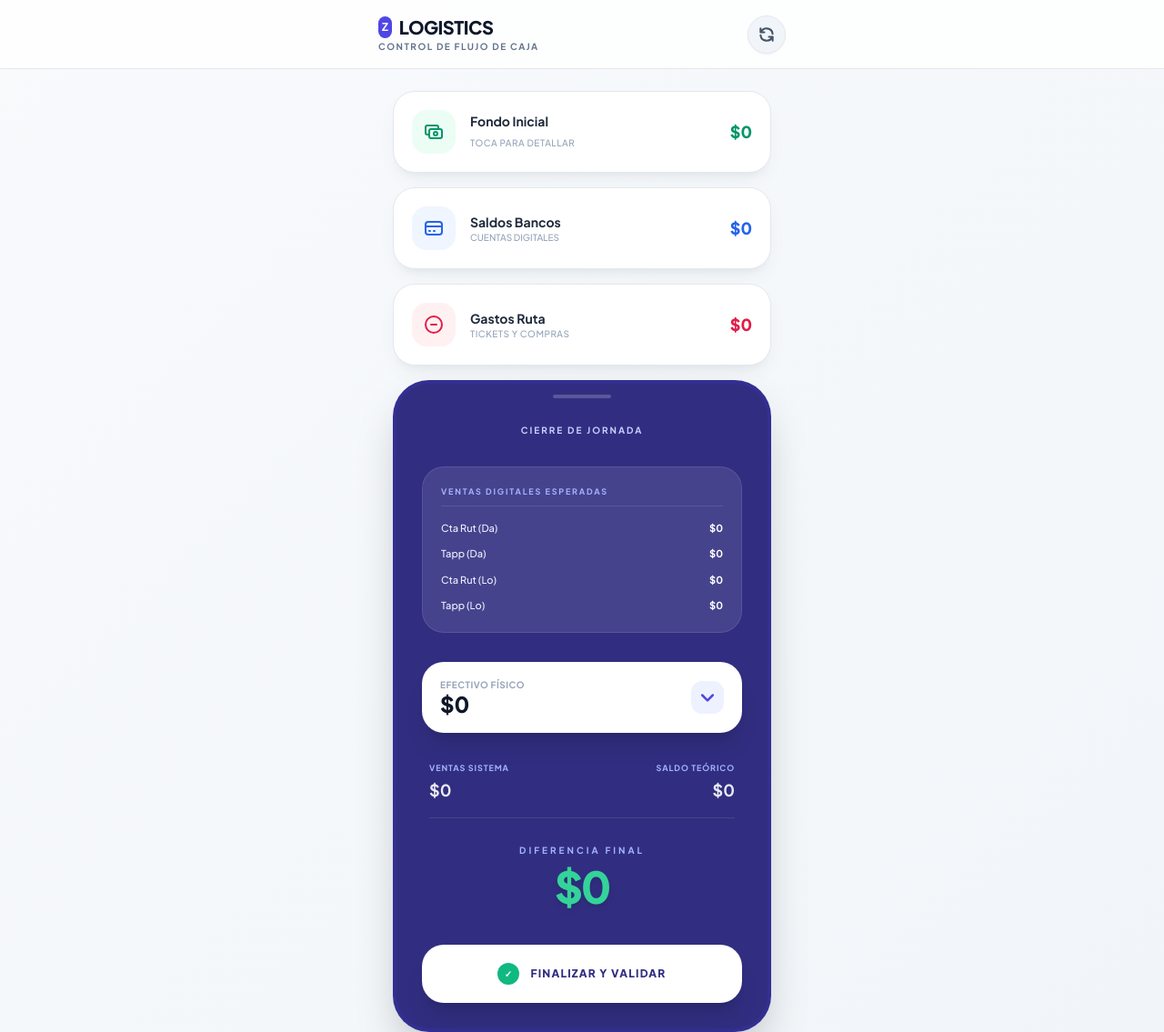
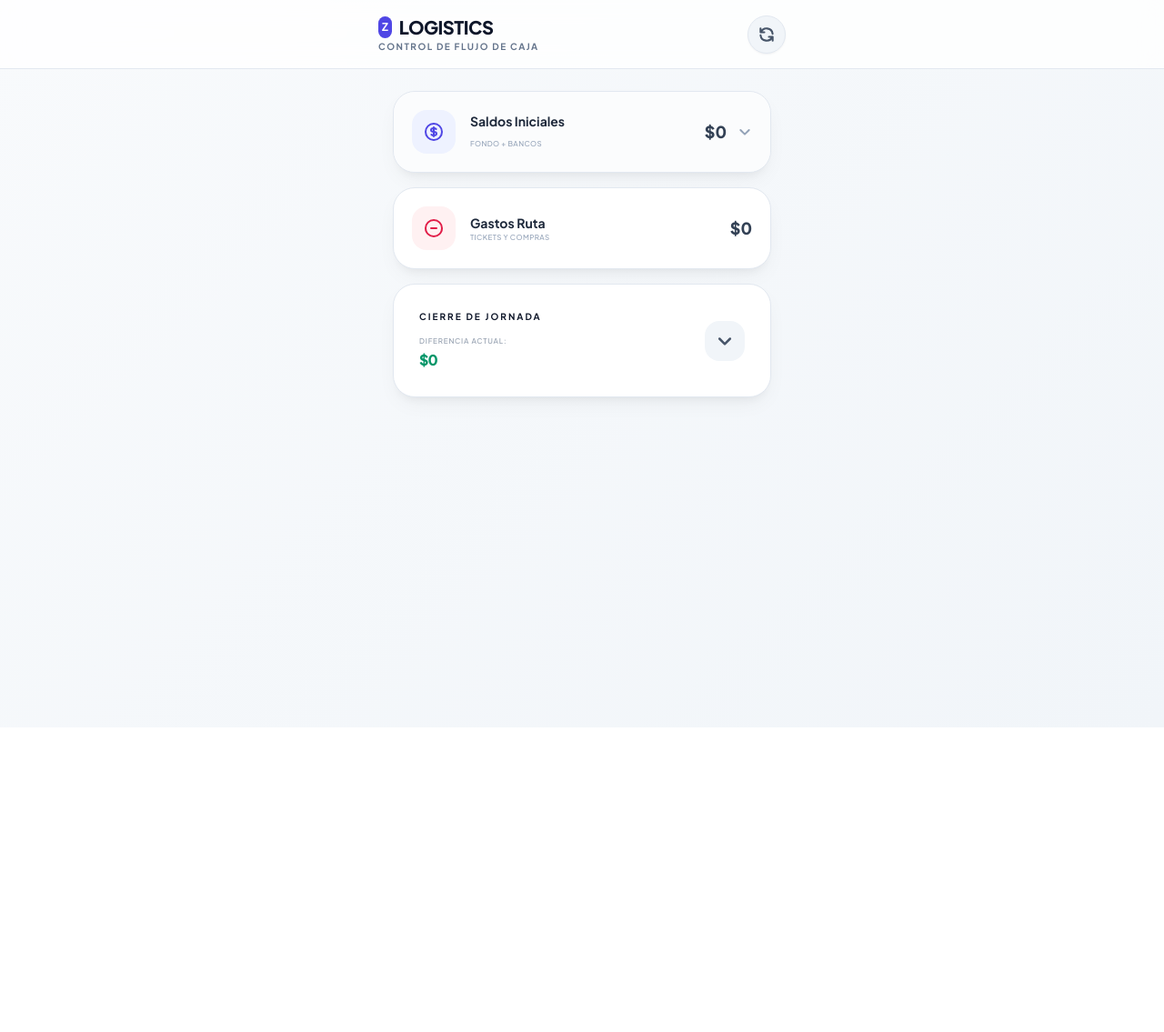
Before and after one commit to danix4421-tech/AppcControDeCaja, a plain HTML site: page index.html in a window 1280 px wide. Shown: the top 1135 px of the page at 91% size. After the commit the page ends 800 px from the top, so only its background shows below. Drawn offline with nearby package versions, Linux system fonts and the light colour scheme.

Commit message:
Update index.html

```diff
--- a/index.html
+++ b/index.html
@@ -18,7 +18,6 @@
 
         .card-shadow { box-shadow: 0 10px 25px -5px rgba(0, 0, 0, 0.05), 0 8px 10px -6px rgba(0, 0, 0, 0.05); }
 
-        /* Animación suave para los detalles */
         details[open] summary ~ * { animation: slideDown 0.3s ease-out; }
         @keyframes slideDown {
             0% { opacity: 0; transform: translateY(-10px); }
@@ -49,56 +48,66 @@
 
     <main class="max-w-md mx-auto px-4 mt-6 space-y-4">
 
-        <details id="detFondo" class="group bg-white rounded-3xl border border-slate-200 card-shadow overflow-hidden">
-            <summary class="flex justify-between items-center p-5 cursor-pointer list-none">
+        <details id="detSaldosIniciales" class="group bg-white rounded-3xl border border-slate-200 card-shadow overflow-hidden">
+            <summary class="flex justify-between items-center p-5 cursor-pointer list-none bg-slate-50/50">
                 <div class="flex items-center gap-4">
-                    <div class="p-3 bg-emerald-50 text-emerald-600 rounded-2xl">
-                        <svg xmlns="http://www.w3.org/2000/svg" class="h-6 w-6" fill="none" viewBox="0 0 24 24" stroke="currentColor"><path stroke-linecap="round" stroke-linejoin="round" stroke-width="2" d="M17 9V7a2 2 0 00-2-2H5a2 2 0 00-2 2v6a2 2 0 002 2h2m2 4h10a2 2 0 002-2v-6a2 2 0 00-2-2H9a2 2 0 00-2 2v6a2 2 0 002 2zm7-5a2 2 0 11-4 0 2 2 0 014 0z" /></svg>
+                    <div class="p-3 bg-indigo-50 text-indigo-600 rounded-2xl">
+                        <svg xmlns="http://www.w3.org/2000/svg" class="h-6 w-6" fill="none" viewBox="0 0 24 24" stroke="currentColor"><path stroke-linecap="round" stroke-linejoin="round" stroke-width="2" d="M12 8c-1.657 0-3 .895-3 2s1.343 2 3 2 3 .895 3 2-1.343 2-3 2m0-8c1.11 0 2.08.402 2.599 1M12 8V7m0 1v8m0 0v1m0-1c-1.11 0-2.08-.402-2.599-1M21 12a9 9 0 11-18 0 9 9 0 0118 0z" /></svg>
                     </div>
                     <div>
-                        <h2 class="font-bold text-slate-800 text-sm">Fondo Inicial</h2>
-                        <span class="text-[10px] text-slate-400 font-medium uppercase tracking-wider group-open:hidden">Toca para detallar</span>
+                        <h2 class="font-bold text-slate-800 text-sm">Saldos Iniciales</h2>
+                        <span class="text-[8px] text-slate-400 font-medium uppercase tracking-wider">Fondo + Bancos</span>
                     </div>
                 </div>
-                <div class="text-right">
-                    <span id="totalFondoInicial" class="block font-extrabold text-emerald-600 text-lg">$0</span>
+                <div class="text-right flex items-center gap-3">
+                    <span id="totalSaldosIniciales" class="block font-extrabold text-slate-700 text-lg">$0</span>
+                    <svg xmlns="http://www.w3.org/2000/svg" class="h-4 w-4 text-slate-400 group-open:rotate-180 transition-transform" fill="none" viewBox="0 0 24 24" stroke="currentColor"><path stroke-linecap="round" stroke-linejoin="round" stroke-width="3" d="M19 9l-7 7-7-7" /></svg>
                 </div>
             </summary>
-            <div class="px-5 pb-5 pt-2 space-y-3 border-t border-slate-50" id="denominacionesFondo"></div>
+
+            <div class="p-4 space-y-3 bg-slate-100/30">
+                <details id="detFondo" class="group/sub bg-white rounded-2xl border border-slate-200 shadow-sm overflow-hidden">
+                    <summary class="flex justify-between items-center p-4 cursor-pointer list-none">
+                        <div class="flex items-center gap-3">
+                            <div class="p-2 bg-emerald-50 text-emerald-600 rounded-xl">
+                                <svg xmlns="http://www.w3.org/2000/svg" class="h-5 w-5" fill="none" viewBox="0 0 24 24" stroke="currentColor"><path stroke-linecap="round" stroke-linejoin="round" stroke-width="2" d="M17 9V7a2 2 0 00-2-2H5a2 2 0 00-2 2v6a2 2 0 002 2h2m2 4h10a2 2 0 002-2v-6a2 2 0 00-2-2H9a2 2 0 00-2 2v6a2 2 0 002 2zm7-5a2 2 0 11-4 0 2 2 0 014 0z" /></svg>
+                            </div>
+                            <span class="font-bold text-slate-700 text-xs uppercase">Fondo Efectivo</span>
+                        </div>
+                        <span id="totalFondoInicial" class="font-bold text-slate-700 text-sm">$0</span>
+                    </summary>
+                    <div class="px-4 pb-4 pt-2 space-y-3 border-t border-slate-50" id="denominacionesFondo"></div>
                 </details>
 
-        <details id="detBancos" class="group bg-white rounded-3xl border border-slate-200 card-shadow overflow-hidden">
-            <summary class="flex justify-between items-center p-5 cursor-pointer list-none">
-                <div class="flex items-center gap-4">
-                    <div class="p-3 bg-blue-50 text-blue-600 rounded-2xl">
-                        <svg xmlns="http://www.w3.org/2000/svg" class="h-6 w-6" fill="none" viewBox="0 0 24 24" stroke="currentColor"><path stroke-linecap="round" stroke-linejoin="round" stroke-width="2" d="M3 10h18M7 15h1m4 0h1m-7 4h12a3 3 0 003-3V8a3 3 0 00-3-3H6a3 3 0 00-3 3v8a3 3 0 003 3z" /></svg>
+                <details id="detBancos" class="group/sub bg-white rounded-2xl border border-slate-200 shadow-sm overflow-hidden">
+                    <summary class="flex justify-between items-center p-4 cursor-pointer list-none">
+                        <div class="flex items-center gap-3">
+                            <div class="p-2 bg-blue-50 text-blue-600 rounded-xl">
+                                <svg xmlns="http://www.w3.org/2000/svg" class="h-5 w-5" fill="none" viewBox="0 0 24 24" stroke="currentColor"><path stroke-linecap="round" stroke-linejoin="round" stroke-width="2" d="M3 10h18M7 15h1m4 0h1m-7 4h12a3 3 0 003-3V8a3 3 0 00-3-3H6a3 3 0 00-3 3v8a3 3 0 003 3z" /></svg>
                             </div>
-                    <div>
-                        <h2 class="font-bold text-slate-800 text-sm">Saldos Bancos</h2>
-                        <p class="text-[10px] text-slate-400 font-medium uppercase">Cuentas digitales</p>
+                            <span class="font-bold text-slate-700 text-xs uppercase">Cuentas Digitales</span>
                         </div>
-                </div>
-                <div class="text-right">
-                    <span id="totalBancosResumen" class="block font-extrabold text-blue-600 text-lg">$0</span>
-                </div>
+                        <span id="totalBancosResumen" class="font-bold text-slate-700 text-sm">$0</span>
                     </summary>
-            <div class="p-5 pt-2 grid grid-cols-2 gap-4 border-t border-slate-50">
+                    <div class="p-4 pt-2 grid grid-cols-2 gap-3 border-t border-slate-50">
                         <div class="space-y-1">
                             <label class="text-[9px] font-bold text-slate-400 ml-1 uppercase">CTA RUT (DA)</label>
-                    <input type="number" oninput="guardarBancos()" id="banco_2" class="input-banco w-full bg-slate-50 border border-slate-100 rounded-xl p-3 font-bold text-slate-700 focus:ring-2 focus:ring-blue-500 outline-none input-no-spinner" placeholder="0">
+                            <input type="number" oninput="guardarBancos()" id="banco_2" class="input-banco w-full bg-slate-50 border border-slate-100 rounded-xl p-3 font-bold text-slate-700 focus:ring-2 focus:ring-blue-500 outline-none input-no-spinner text-sm" placeholder="0">
                         </div>
                         <div class="space-y-1">
                             <label class="text-[9px] font-bold text-slate-400 ml-1 uppercase">TAPP (DA)</label>
-                    <input type="number" oninput="guardarBancos()" id="banco_3" class="input-banco w-full bg-slate-50 border border-slate-100 rounded-xl p-3 font-bold text-slate-700 focus:ring-2 focus:ring-blue-500 outline-none input-no-spinner" placeholder="0">
+                            <input type="number" oninput="guardarBancos()" id="banco_3" class="input-banco w-full bg-slate-50 border border-slate-100 rounded-xl p-3 font-bold text-slate-700 focus:ring-2 focus:ring-blue-500 outline-none input-no-spinner text-sm" placeholder="0">
                         </div>
                         <div class="space-y-1">
                             <label class="text-[9px] font-bold text-slate-400 ml-1 uppercase">CTA RUT (LO)</label>
-                    <input type="number" oninput="guardarBancos()" id="banco_4" class="input-banco w-full bg-slate-50 border border-slate-100 rounded-xl p-3 font-bold text-slate-700 focus:ring-2 focus:ring-blue-500 outline-none input-no-spinner" placeholder="0">
+                            <input type="number" oninput="guardarBancos()" id="banco_4" class="input-banco w-full bg-slate-50 border border-slate-100 rounded-xl p-3 font-bold text-slate-700 focus:ring-2 focus:ring-blue-500 outline-none input-no-spinner text-sm" placeholder="0">
                         </div>
                         <div class="space-y-1">
                             <label class="text-[9px] font-bold text-slate-400 ml-1 uppercase">TAPP (LO)</label>
-                    <input type="number" oninput="guardarBancos()" id="banco_5" class="input-banco w-full bg-slate-50 border border-slate-100 rounded-xl p-3 font-bold text-slate-700 focus:ring-2 focus:ring-blue-500 outline-none input-no-spinner" placeholder="0">
+                            <input type="number" oninput="guardarBancos()" id="banco_5" class="input-banco w-full bg-slate-50 border border-slate-100 rounded-xl p-3 font-bold text-slate-700 focus:ring-2 focus:ring-blue-500 outline-none input-no-spinner text-sm" placeholder="0">
                         </div>
+                    </div>
+                </details>
             </div>
         </details>
 
@@ -110,11 +119,11 @@
                     </div>
                     <div>
                         <h2 class="font-bold text-slate-800 text-sm">Gastos Ruta</h2>
-                        <p class="text-[10px] text-slate-400 font-medium uppercase tracking-wider">Tickets y compras</p>
+                        <p class="text-[8px] text-slate-400 font-medium uppercase tracking-wider">Tickets y compras</p>
                     </div>
                 </div>
                 <div class="text-right">
-                    <span id="totalGastosResumen" class="block font-extrabold text-rose-600 text-lg">$0</span>
+                    <span id="totalGastosResumen" class="block font-extrabold text-slate-700 text-lg">$0</span>
                 </div>
             </summary>
             <div class="p-5 pt-2 space-y-4 border-t border-slate-50">
@@ -129,50 +138,64 @@
             </div>
         </details>
 
-        <section class="bg-indigo-900 rounded-[2.5rem] shadow-2xl p-7 text-white relative border-4 border-indigo-800/50">
-            <div class="absolute top-0 left-1/2 -translate-x-1/2 w-16 h-1 bg-white/20 rounded-full mt-3"></div>
+        <details id="detResumenOperativo" class="group bg-white rounded-3xl border border-slate-200 card-shadow relative overflow-hidden transition-all duration-500">
+            <summary class="flex justify-between items-center p-7 cursor-pointer list-none outline-none">
+                <div class="flex flex-col">
+                    <h2 class="font-bold text-slate-900 tracking-[0.2em] uppercase text-[10px] mb-1">Cierre de Jornada</h2>
+                    <div class="group-open:hidden transition-all">
+                        <span class="text-[8px] font-medium text-slate-500 uppercase tracking-widest opacity-70">Diferencia actual:</span>
+                        <p id="diferenciaHeader" class="text-[14px] font-black tracking-tighter text-slate-950 leading-none">$0</p>
+                    </div>
+                </div>
+                <div class="bg-slate-100 p-3 rounded-2xl group-open:rotate-180 transition-transform duration-500">
+                    <svg xmlns="http://www.w3.org/2000/svg" class="h-5 w-5 text-slate-600" fill="none" viewBox="0 0 24 24" stroke="currentColor">
+                        <path stroke-linecap="round" stroke-linejoin="round" stroke-width="3" d="M19 9l-7 7-7-7" />
+                    </svg>
+                </div>
+            </summary>
 
-            <h2 class="text-center font-bold text-indigo-200 tracking-[0.2em] mb-8 uppercase text-[10px] mt-4">Cierre de Jornada</h2>
+            <div class="px-7 pb-7 space-y-6">
+                <div class="h-px bg-slate-200 w-full mb-4"></div>
 
-            <div id="resumenDigital" class="space-y-3 text-[11px] font-medium mb-8 bg-white/10 p-5 rounded-3xl backdrop-blur-sm border border-white/10">
+                <div id="resumenDigital" class="space-y-4 text-[11px] font-medium bg-slate-50 p-5 rounded-3xl border border-slate-100">
                 </div>
 
-            <details id="detCierre" class="group bg-white rounded-3xl mb-8 overflow-hidden transition-all duration-300 shadow-xl">
+                <details id="detCierre" class="group/inner bg-white rounded-3xl overflow-hidden shadow-xl border border-slate-200">
                     <summary class="flex justify-between items-center p-5 cursor-pointer list-none">
-                    <div class="flex flex-col">
-                        <span class="font-bold text-[10px] uppercase tracking-wider text-slate-400 leading-none mb-1">Efectivo Físico</span>
+                        <div class="flex flex-col text-left">
+                            <span class="font-bold text-[10px] uppercase tracking-wider text-slate-400 leading-none mb-1">Conteo de Efectivo Físico</span>
                             <span id="totalEfectivoCierre" class="font-extrabold text-2xl text-slate-900 leading-none">$0</span>
                         </div>
-                    <div class="bg-indigo-50 p-2 rounded-xl group-open:rotate-180 transition-transform">
+                        <div class="bg-indigo-50 p-2 rounded-xl group-open/inner:rotate-180 transition-transform">
                             <svg xmlns="http://www.w3.org/2000/svg" class="h-5 w-5 text-indigo-600" fill="none" viewBox="0 0 24 24" stroke="currentColor"><path stroke-linecap="round" stroke-linejoin="round" stroke-width="3" d="M19 9l-7 7-7-7" /></svg>
                         </div>
                     </summary>
                     <div class="p-5 pt-0 space-y-3 border-t border-slate-50" id="denominacionesCierre"></div>
                 </details>
 
-            <div class="space-y-5 px-2 mb-8">
-                <div class="flex justify-between items-end border-b border-white/10 pb-4">
+                <div class="space-y-5 px-2">
+                    <div class="flex justify-between items-end border-b border-slate-200 pb-4">
                         <div>
-                        <p class="text-[9px] uppercase font-bold text-indigo-300 tracking-widest mb-1">Ventas Sistema</p>
-                        <span id="ventasEfecSistema" class="text-lg font-bold opacity-90">$0</span>
+                            <p class="text-[8px] uppercase font-bold text-slate-500 tracking-widest mb-1">Ventas Efectivo (Sistema)</p>
+                            <span id="ventasEfecSistema" class="text-[14px] text-slate-800 font-bold">$0</span>
                         </div>
                         <div class="text-right">
-                        <p class="text-[9px] uppercase font-bold text-indigo-300 tracking-widest mb-1">Saldo Teórico</p>
-                        <span id="esperadoTeorico" class="text-lg font-bold opacity-90">$0</span>
+                            <p class="text-[8px] uppercase font-bold text-slate-500 tracking-widest mb-1 text-wrap max-w-[150px]">Saldo Teórico (Fondo + Ventas)</p>
+                            <span id="esperadoTeorico" class="text-[14px] text-emerald-600 font-bold">$0</span>
+                        </div>
+                    </div>
+                    <div class="flex flex-col items-center py-2">
+                        <span class="text-[10px] font-bold uppercase tracking-[0.3em] text-slate-400 mb-2">Diferencia Final</span>
+                        <span id="diferenciaFinal" class="text-2xl font-black tracking-tighter drop-shadow-md text-slate-900">$0</span>
                     </div>
                 </div>
 
-                <div class="flex flex-col items-center py-2">
-                    <span class="text-[10px] font-bold uppercase tracking-[0.3em] text-indigo-300 mb-2">Diferencia Final</span>
-                    <span id="diferenciaFinal" class="text-5xl font-black tracking-tighter drop-shadow-md">$0</span>
-                </div>
-            </div>
-
-            <button onclick="enviarValidacion()" class="w-full bg-white text-indigo-900 py-5 rounded-3xl font-extrabold shadow-xl active-tap transition-all flex items-center justify-center gap-3 uppercase text-xs tracking-widest">
-                <span class="w-6 h-6 bg-emerald-500 rounded-full flex items-center justify-center text-white text-[10px]">✓</span>
+                <button onclick="enviarValidacion()" class="w-full bg-orange-500 text-white py-5 rounded-3xl font-extrabold shadow-xl shadow-slate-200 active:scale-95 transition-all flex items-center justify-center gap-3 uppercase text-xs tracking-widest">
+                    <span class="w-6 h-6 bg-emerald-500 rounded-full flex items-center justify-center text-white text-[12px]">✓</span>
                     Finalizar y Validar
                 </button>
-        </section>
+            </div>
+        </details>
     </main>
 
     <script>
@@ -254,21 +277,39 @@
             document.querySelectorAll('.input-banco').forEach(i => bancosTotal += (parseFloat(i.value)||0));
             document.getElementById('totalBancosResumen').innerText = fmt(bancosTotal);
 
+            document.getElementById('totalSaldosIniciales').innerText = fmt(fondoTotal + bancosTotal);
+
+            let ventas = { "1": 0, "2": 0, "3": 0, "4": 0, "5": 0 };
+            datosPedidos.forEach(p => { if(ventas[p.metodo] !== undefined) ventas[p.metodo] += p.monto; });
+
+            // RENDER DIGITAL (ACTUALIZADO PARA FONDO BLANCO)
+            let htmlDig = `<p class="text-[9px] font-bold mb-4 tracking-[0.2em] text-slate-400 uppercase border-b border-slate-200 pb-2">Balance por Cuenta Digital</p>`;
+            for(let i=2; i<=5; i++) {
+                let saldoInicial = parseFloat(document.getElementById('banco_' + i).value) || 0;
+                let ventaDia = ventas[i];
+                let totalEsperadoCuenta = saldoInicial + ventaDia;
+
+                htmlDig += `
+                    <div class="mb-4 last:mb-0">
+                        <div class="flex justify-between items-center text-slate-700 mb-1">
+                            <span class="text-[10px] font-bold uppercase tracking-tight">${METODOS[i]}</span>
+                            <b class="text-sm font-black text-slate-900">${fmt(totalEsperadoCuenta)}</b>
+                        </div>
+                        <div class="flex justify-between text-[8px] text-slate-400 uppercase font-bold px-1">
+                            <span>Venta: ${fmt(ventaDia)}</span>
+                            <span>Inicial: ${fmt(saldoInicial)}</span>
+                        </div>
+                    </div>
+                `;
+            }
+            document.getElementById('resumenDigital').innerHTML = htmlDig;
+
             let cierreTotal = 0;
             document.querySelectorAll('.input-cierre').forEach(i => cierreTotal += (parseInt(i.value)||0) * parseInt(i.dataset.valor));
             document.getElementById('totalEfectivoCierre').innerText = fmt(cierreTotal);
 
-            let ventas = { "1": 0, "2": 0, "3": 0, "4": 0, "5": 0 };
-            datosPedidos.forEach(p => { if(ventas[p.metodo] !== undefined) ventas[p.metodo] += p.monto; });
-
             const totalGastos = gastos.reduce((a, b) => a + b.monto, 0);
             document.getElementById('totalGastosResumen').innerText = fmt(totalGastos);
-
-            let htmlDig = `<p class="text-[9px] font-bold mb-4 tracking-[0.2em] text-indigo-300 uppercase border-b border-white/10 pb-2">Ventas Digitales Esperadas</p>`;
-            for(let i=2; i<=5; i++) {
-                htmlDig += `<div class="flex justify-between mb-2 text-indigo-50"><span>${METODOS[i]}</span><b class="text-white">${fmt(ventas[i])}</b></div>`;
-            }
-            document.getElementById('resumenDigital').innerHTML = htmlDig;
 
             const esperado = fondoTotal + ventas["1"] - totalGastos;
             const diferencia = cierreTotal - esperado;
@@ -277,8 +318,15 @@
             document.getElementById('esperadoTeorico').innerText = fmt(esperado);
 
             const divDif = document.getElementById('diferenciaFinal');
+            const headerDif = document.getElementById('diferenciaHeader');
+
             divDif.innerText = fmt(diferencia);
-            divDif.className = `text-5xl font-black tracking-tighter drop-shadow-md transition-colors ${diferencia === 0 ? 'text-emerald-400' : 'text-orange-400'}`;
+            if(headerDif) headerDif.innerText = fmt(diferencia);
+
+            // Colores de diferencia ajustados para fondo blanco
+            const colorClass = diferencia === 0 ? 'text-emerald-600' : 'text-orange-600';
+            divDif.className = `text-5xl font-black tracking-tighter drop-shadow-md ${colorClass}`;
+            if(headerDif) headerDif.className = `text-[16px] font-black tracking-tighter transition-colors ${colorClass}`;
 
             guardarCache();
         }
```
Lines whose indentation alone changed are shown as unchanged.
